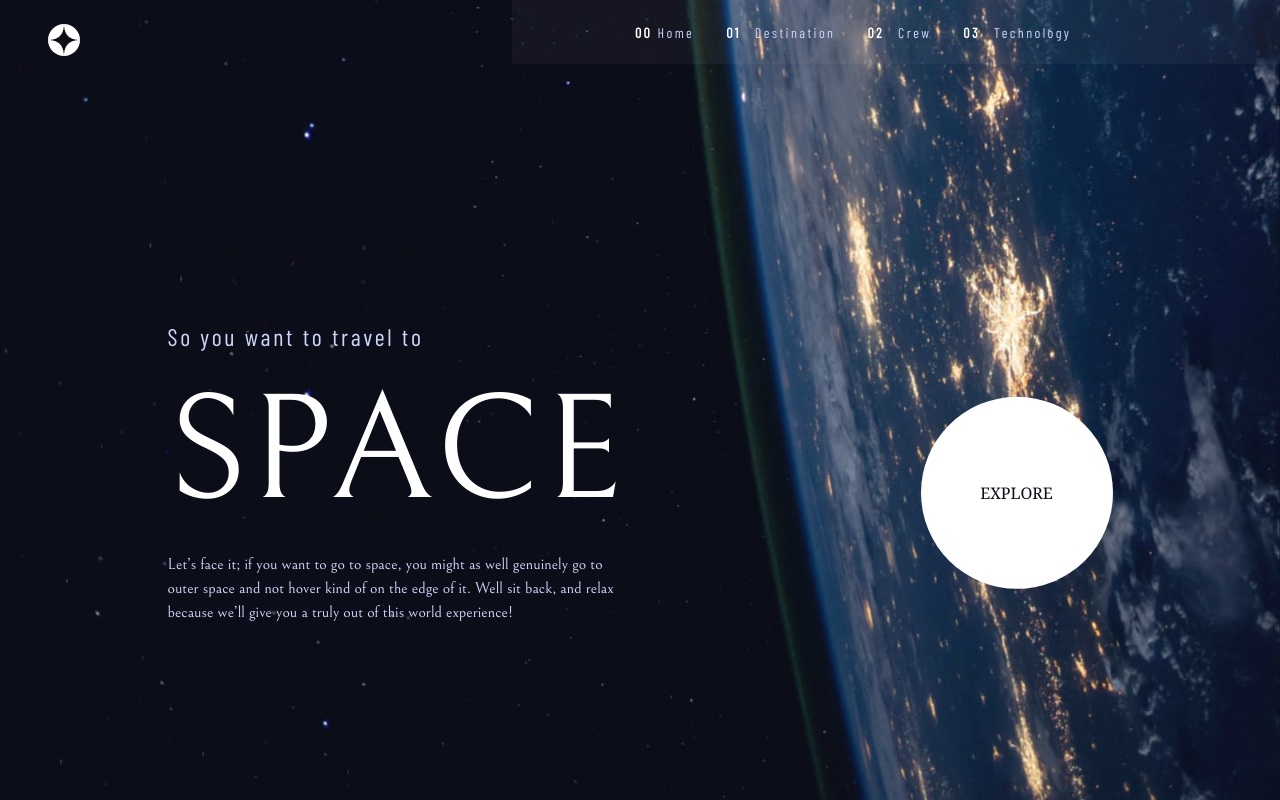
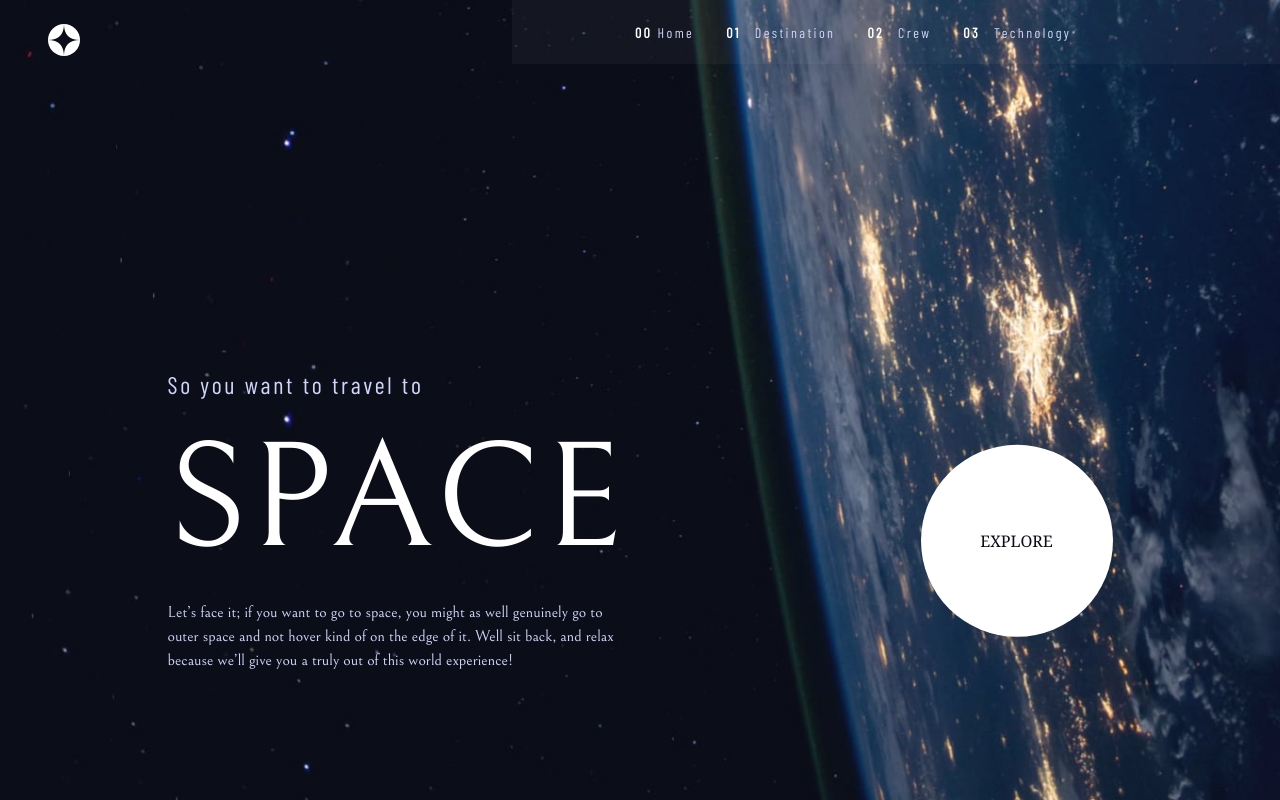
Before and after one commit to Kichotee/space-agency, a Vue app: page / in a window 1280 px wide. Built offline with nearby package versions, Linux system fonts and the light colour scheme.

Commit message:
orientation fix 5

```diff
--- a/src/views/Crew.vue
+++ b/src/views/Crew.vue
@@ -4,7 +4,7 @@ bg-center bg-no-repeat bg-local bg-cover h-screen text-white
 md:bg-[url('../assets/assets/crew/background-crew-tablet.jpg')]
 md:bg-center md:bg-no-repeat md:bg-local md:bg-cover md:h-screen
 lg:bg-[url('../assets/assets/crew/background-crew-desktop.jpg')]  ">
-    <section v-for="(item, index) in crew" v-show="currentData===index" :key=index class="dataCount pt-12 flex justify-between items-center w-full max-h-screen h-screen xs:flex-col md:flex-col-reverse md:pt-10 lg:flex-row-reverse md:h-full lg:pt-[76px] lg:pl-[38.5px] ">
+    <section v-for="(item, index) in crew" v-show="currentData===index" :key=index class="landscape:h-auto landscape:max-h-auto dataCount pt-12 flex justify-between items-center w-full max-h-screen h-screen xs:flex-col md:flex-col-reverse md:pt-10 lg:flex-row-reverse md:h-full lg:pt-[76px] lg:pl-[38.5px] ">
 
         <div id="celestial-box" class="flex items-center w-full h-[40%] relative flex-col lg:flex-col pt-8   md:pt-[60px] lg:w-[50%]  lg:h-full  lg:pt-0 ">
             <h5 class="md:hidden font-barlow uppercase  text-base flex flex-row leading-[19px] tracking-[2.7px] gap-[18px]
--- a/src/views/HomeView.vue
+++ b/src/views/HomeView.vue
@@ -10,7 +10,7 @@ const toggleMenu =()=>{
 </script>
 
 <template>
-<main @click='activeMenu=false'   class="max-w-[100vw] main landscape:overflow-scroll    overflow-hidden bg-[url('../assets/assets/home/background-home-mobile.jpg')]
+<main @click='activeMenu=false'   class="max-w-[100vw] main landscape:overflow-scroll landscape:pt-12   overflow-hidden bg-[url('../assets/assets/home/background-home-mobile.jpg')]
 bg-center bg-no-repeat bg-local bg-cover h-screen text-white
 md:bg-[url('../assets/assets/home/background-home-tablet.jpg')]
 md:bg-center md:bg-no-repeat md:bg-local md:bg-cover md:h-screen
```
